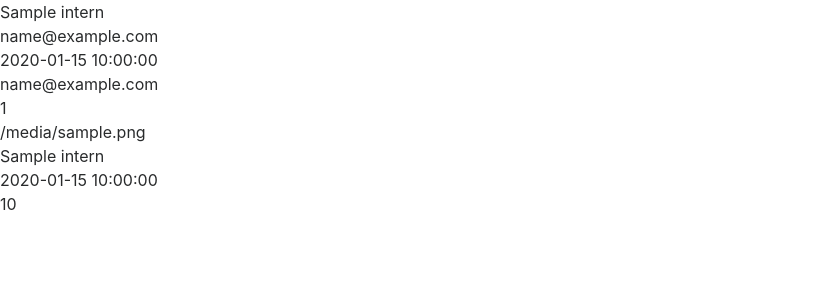
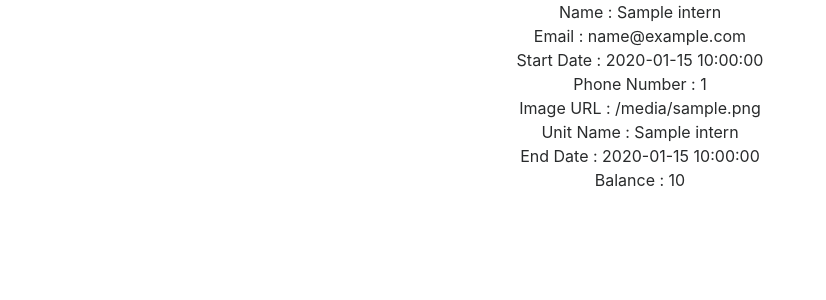
Before and after one commit to R9295/neem_tree, a Flask app: template templates/intern_page.html in a window 1280 px wide. Shown: the top 300 px of the page, without its empty margins (0-826 px from the left). Run offline with Flask 2, Linux system fonts and the light colour scheme; the template is opened without the code that fills it: most values are stand-ins (such as "Sample title", 1, 10 or a date in 2020); some libraries are stand-ins or nearby versions.

Commit message:
aligned the text better

```diff
--- a/templates/intern_page.html
+++ b/templates/intern_page.html
@@ -10,16 +10,16 @@
     <link rel="stylesheet" href="https://maxcdn.bootstrapcdn.com/bootstrap/4.0.0-alpha.6/css/bootstrap.min.css" integrity="sha384-rwoIResjU2yc3z8GV/NPeZWAv56rSmLldC3R/AZzGRnGxQQKnKkoFVhFQhNUwEyJ" crossorigin="anonymous">
   </head>
   <body>
-    {{intern.name}}<br>
-    {{intern.email}}<br>
-    {{intern.start_date}}<br>
-    {{intern.email}}<br>
-    {{intern.phone_number}}<br>
-    {{intern.img}}<br>
-    {{intern.unit_name}}<br>
-    {{intern.end_date}}<br>
-    {{intern.balance}}<br>
-
+  <div align="center">
+    Name :  {{intern.name}}<br>
+    Email  :  {{intern.email}}<br>
+    Start Date  :  {{intern.start_date}}<br>
+    Phone Number  :  {{intern.phone_number}}<br>
+    Image URL  :  {{intern.img}}<br>
+    Unit Name  :  {{intern.unit_name}}<br>
+    End Date  :  {{intern.end_date}}<br>
+    Balance  :  {{intern.balance}}<br>
+  </div>
 
     <!-- jQuery first, then Tether, then Bootstrap JS. -->
     <script src="https://code.jquery.com/jquery-3.1.1.slim.min.js" integrity="sha384-A7FZj7v+d/sdmMqp/nOQwliLvUsJfDHW+k9Omg/a/EheAdgtzNs3hpfag6Ed950n" crossorigin="anonymous"></script>
--- a/templates/view_transactions.html
+++ b/templates/view_transactions.html
@@ -10,10 +10,11 @@
     <link rel="stylesheet" href="https://maxcdn.bootstrapcdn.com/bootstrap/4.0.0-alpha.6/css/bootstrap.min.css" integrity="sha384-rwoIResjU2yc3z8GV/NPeZWAv56rSmLldC3R/AZzGRnGxQQKnKkoFVhFQhNUwEyJ" crossorigin="anonymous">
   </head>
   <body>
+  <div align="center">
     {% for i in transactions %}
-    {{i['amount']}},{{i['type']}},{{i['intern_name']}},{{i['date']}}, Done By    {{i['done_by']}}<br>
+    Amount  :  {{i['amount']}}<br>Type  :  {{i['type']}}<br>Intern Name  :  {{i['intern_name']}}<br>Date  :  {{i['date']}}<br> Done By  :  {{i['done_by']}}<br><br><br>
     {% endfor %}
-
+</div>
     <!-- jQuery first, then Tether, then Bootstrap JS. -->
     <script src="https://code.jquery.com/jquery-3.1.1.slim.min.js" integrity="sha384-A7FZj7v+d/sdmMqp/nOQwliLvUsJfDHW+k9Omg/a/EheAdgtzNs3hpfag6Ed950n" crossorigin="anonymous"></script>
     <script src="https://cdnjs.cloudflare.com/ajax/libs/tether/1.4.0/js/tether.min.js" integrity="sha384-DztdAPBWPRXSA/3eYEEUWrWCy7G5KFbe8fFjk5JAIxUYHKkDx6Qin1DkWx51bBrb" crossorigin="anonymous"></script>
```
